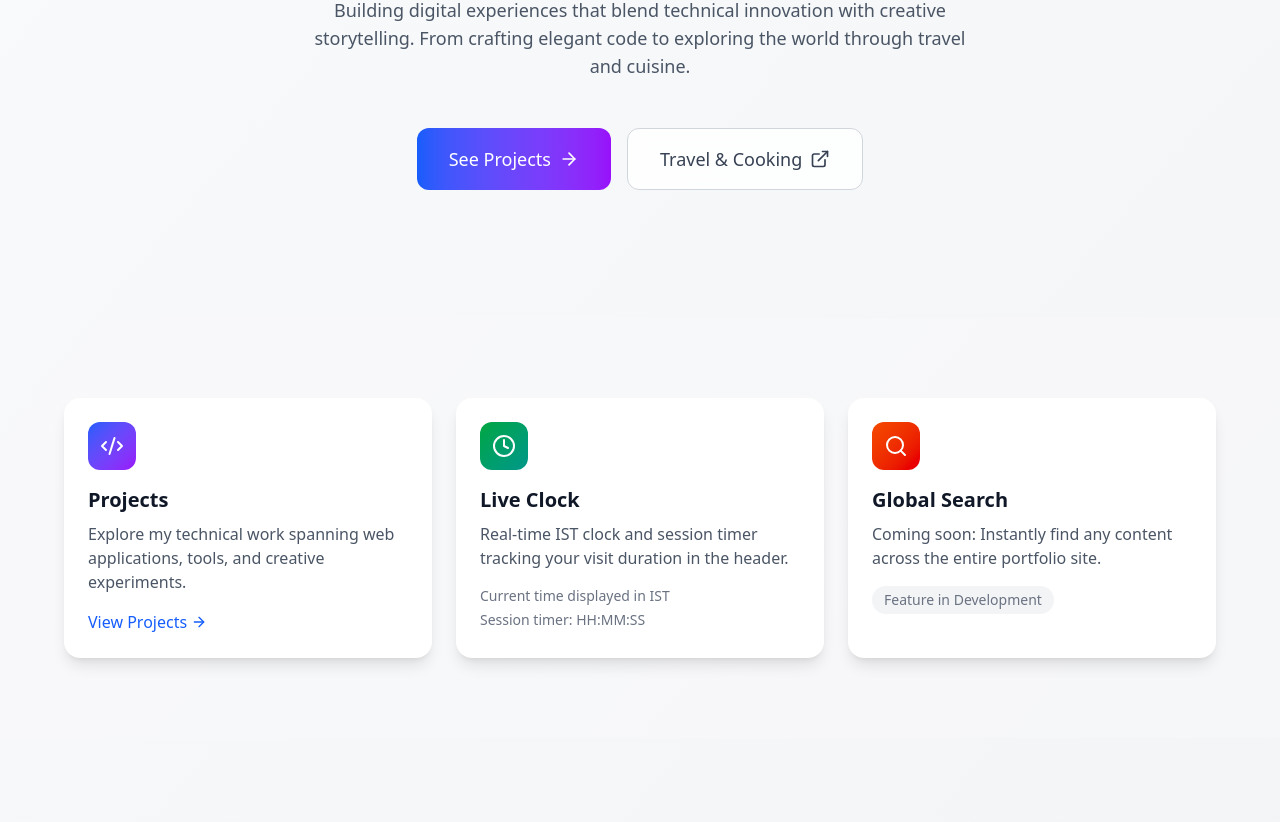
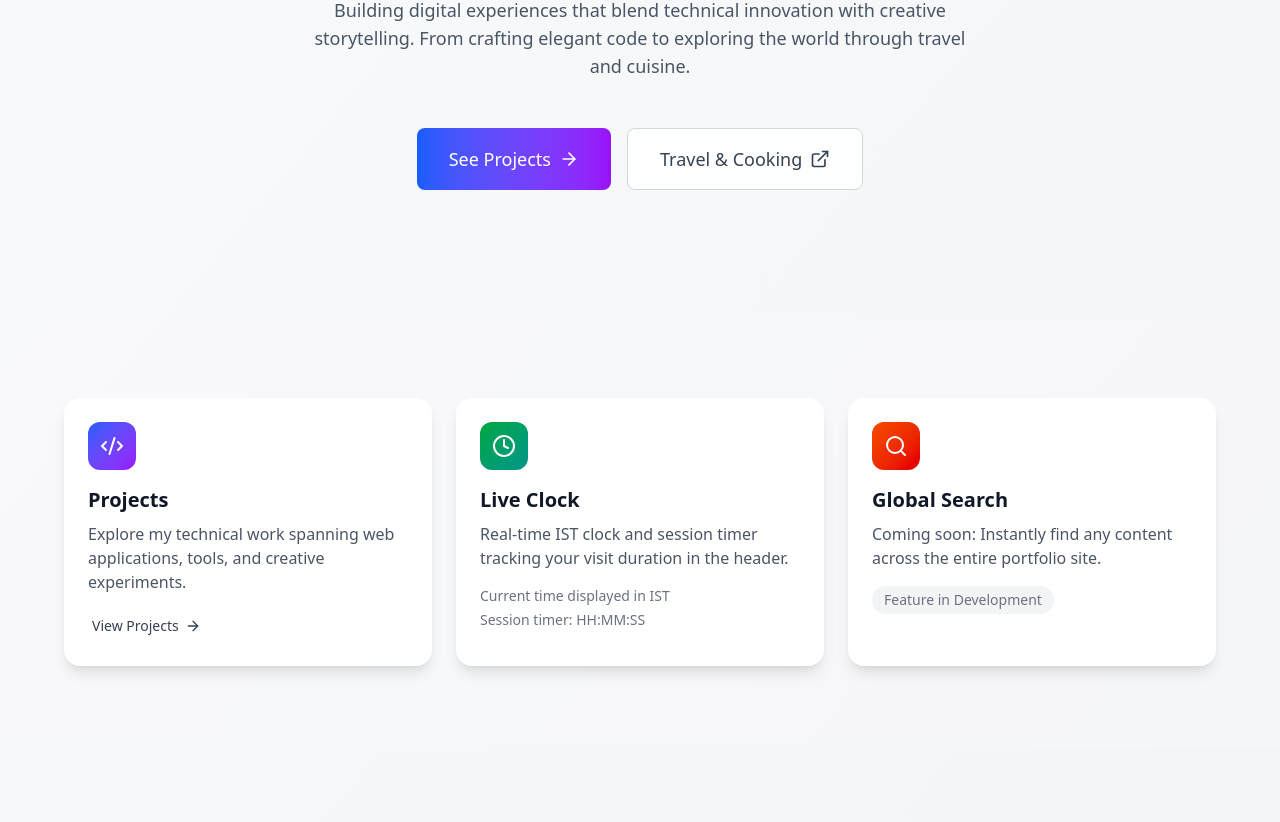
Before and after one commit to atreyidas93/pixel-and-logic, a React (Vite) app: page / in a window 1280 px wide. Shown: the part 360-1182 px from the top of the page. Built offline with nearby package versions, Linux system fonts and the light colour scheme.

Commit message:
refactored

```diff
--- /dev/null
+++ b/src/components/Button.tsx
@@ -0,0 +1,118 @@
+import React from 'react';
+import type { LucideIcon } from 'lucide-react';
+
+type ButtonVariant = 'primary' | 'secondary' | 'outline' | 'ghost' | 'gradient';
+type ButtonSize = 'sm' | 'md' | 'lg';
+
+interface ButtonProps extends React.ButtonHTMLAttributes<HTMLButtonElement> {
+  variant?: ButtonVariant;
+  size?: ButtonSize;
+  icon?: LucideIcon;
+  iconPosition?: 'left' | 'right';
+  fullWidth?: boolean;
+  active?: boolean;
+  children: React.ReactNode;
+  asChild?: boolean;
+}
+
+const Button: React.FC<ButtonProps> = ({
+  variant = 'primary',
+  size = 'md',
+  icon: Icon,
+  iconPosition = 'left',
+  fullWidth = false,
+  active = false,
+  children,
+  className = '',
+  disabled = false,
+  asChild = false,
+  ...props
+}) => {
+  const baseClasses = `
+    inline-flex items-center justify-center
+    font-medium rounded-lg
+    transition-all duration-300
+    disabled:opacity-50 disabled:cursor-not-allowed
+    focus:outline-none focus:ring-2 focus:ring-offset-2
+  `.trim();
+
+  const variantClasses: Record<ButtonVariant, string> = {
+    primary: `
+      bg-blue-600 text-white
+      hover:bg-blue-700
+      focus:ring-blue-500
+      shadow-md hover:shadow-lg
+    `,
+    secondary: `
+      bg-gray-600 text-white
+      hover:bg-gray-700
+      focus:ring-gray-500
+      shadow-md hover:shadow-lg
+    `,
+    outline: `
+      bg-transparent
+      border-2 border-gray-300 dark:border-gray-600
+      text-gray-700 dark:text-gray-300
+      hover:bg-gray-50 dark:hover:bg-gray-800
+      focus:ring-gray-500
+    `,
+    ghost: `
+      bg-transparent
+      text-gray-700 dark:text-gray-300
+      hover:bg-gray-100 dark:hover:bg-gray-800
+      focus:ring-gray-500
+    `,
+    gradient: `
+      bg-gradient-to-r from-blue-600 to-purple-600
+      text-white
+      hover:shadow-xl
+      focus:ring-purple-500
+      transform hover:-translate-y-1
+    `,
+  };
+
+  const sizeClasses: Record<ButtonSize, string> = {
+    sm: 'px-3 py-1.5 text-sm gap-1.5',
+    md: 'px-4 py-2 text-base gap-2',
+    lg: 'px-8 py-4 text-lg gap-2',
+  };
+
+  const iconSizeClasses: Record<ButtonSize, string> = {
+    sm: 'w-4 h-4',
+    md: 'w-5 h-5',
+    lg: 'w-5 h-5',
+  };
+
+  const activeClasses = active
+    ? 'bg-gradient-to-r from-blue-600 to-purple-600 text-white shadow-lg transform scale-105'
+    : '';
+
+  const widthClasses = fullWidth ? 'w-full' : '';
+
+  const combinedClasses = `
+    ${baseClasses}
+    ${variantClasses[variant]}
+    ${sizeClasses[size]}
+    ${activeClasses}
+    ${widthClasses}
+    ${className}
+  `.trim().replace(/\s+/g, ' ');
+
+  return (
+    <button
+      className={combinedClasses}
+      disabled={disabled}
+      {...props}
+    >
+      {Icon && iconPosition === 'left' && (
+        <Icon className={iconSizeClasses[size]} />
+      )}
+      {children}
+      {Icon && iconPosition === 'right' && (
+        <Icon className={iconSizeClasses[size]} />
+      )}
+    </button>
+  );
+};
+
+export default Button;
--- /dev/null
+++ b/src/components/ButtonLink.tsx
@@ -0,0 +1,151 @@
+import React from 'react';
+import { Link } from 'react-router-dom';
+import type { LucideIcon } from 'lucide-react';
+
+type ButtonVariant = 'primary' | 'secondary' | 'outline' | 'ghost' | 'gradient';
+type ButtonSize = 'sm' | 'md' | 'lg';
+
+interface ButtonLinkProps {
+  to?: string;
+  href?: string;
+  variant?: ButtonVariant;
+  size?: ButtonSize;
+  icon?: LucideIcon;
+  iconPosition?: 'left' | 'right';
+  fullWidth?: boolean;
+  active?: boolean;
+  children: React.ReactNode;
+  className?: string;
+  external?: boolean;
+  onClick?: () => void;
+}
+
+const ButtonLink: React.FC<ButtonLinkProps> = ({
+  to,
+  href,
+  variant = 'primary',
+  size = 'md',
+  icon: Icon,
+  iconPosition = 'left',
+  fullWidth = false,
+  active = false,
+  children,
+  className = '',
+  external = false,
+  onClick,
+}) => {
+  const baseClasses = `
+    inline-flex items-center justify-center
+    font-medium rounded-lg
+    transition-all duration-300
+    focus:outline-none focus:ring-2 focus:ring-offset-2
+  `.trim();
+
+  const variantClasses: Record<ButtonVariant, string> = {
+    primary: `
+      bg-blue-600 text-white
+      hover:bg-blue-700
+      focus:ring-blue-500
+      shadow-md hover:shadow-lg
+    `,
+    secondary: `
+      bg-gray-600 text-white
+      hover:bg-gray-700
+      focus:ring-gray-500
+      shadow-md hover:shadow-lg
+    `,
+    outline: `
+      bg-white/80 dark:bg-gray-800/80
+      backdrop-blur-sm
+      border border-gray-300 dark:border-gray-600
+      text-gray-700 dark:text-gray-300
+      hover:bg-gray-50 dark:hover:bg-gray-700
+      focus:ring-gray-500
+    `,
+    ghost: `
+      bg-transparent
+      text-gray-700 dark:text-gray-300
+      hover:bg-gray-100 dark:hover:bg-gray-800
+      focus:ring-gray-500
+    `,
+    gradient: `
+      bg-gradient-to-r from-blue-600 to-purple-600
+      text-white
+      hover:shadow-xl
+      focus:ring-purple-500
+      transform hover:-translate-y-1
+    `,
+  };
+
+  const sizeClasses: Record<ButtonSize, string> = {
+    sm: 'px-3 py-1.5 text-sm gap-1.5',
+    md: 'px-4 py-2 text-base gap-2',
+    lg: 'px-8 py-4 text-lg gap-2',
+  };
+
+  const iconSizeClasses: Record<ButtonSize, string> = {
+    sm: 'w-4 h-4',
+    md: 'w-5 h-5',
+    lg: 'w-5 h-5',
+  };
+
+  const activeClasses = active
+    ? 'bg-gradient-to-r from-blue-600 to-purple-600 text-white shadow-lg transform scale-105'
+    : '';
+
+  const widthClasses = fullWidth ? 'w-full' : '';
+
+  const combinedClasses = `
+    ${baseClasses}
+    ${variantClasses[variant]}
+    ${sizeClasses[size]}
+    ${activeClasses}
+    ${widthClasses}
+    ${className}
+  `.trim().replace(/\s+/g, ' ');
+
+  const content = (
+    <>
+      {Icon && iconPosition === 'left' && (
+        <Icon className={iconSizeClasses[size]} />
+      )}
+      {children}
+      {Icon && iconPosition === 'right' && (
+        <Icon className={iconSizeClasses[size]} />
+      )}
+    </>
+  );
+
+  // Internal Link (React Router)
+  if (to) {
+    return (
+      <Link to={to} className={combinedClasses} onClick={onClick}>
+        {content}
+      </Link>
+    );
+  }
+
+  // External Link
+  if (href) {
+    return (
+      <a
+        href={href}
+        className={combinedClasses}
+        target={external ? '_blank' : undefined}
+        rel={external ? 'noopener noreferrer' : undefined}
+        onClick={onClick}
+      >
+        {content}
+      </a>
+    );
+  }
+
+  // Fallback to button if neither to nor href is provided
+  return (
+    <button className={combinedClasses} onClick={onClick}>
+      {content}
+    </button>
+  );
+};
+
+export default ButtonLink;
--- a/src/pages/home.tsx
+++ b/src/pages/home.tsx
@@ -1,23 +1,19 @@
 import React from 'react';
-import { Link } from 'react-router-dom';
 import { ArrowRight, Code2, Clock, Search, ExternalLink } from 'lucide-react';
 import Card from '../components/Cards';
 import Badge from '../components/Badge';
+import ButtonLink from '../components/ButtonLink';
 
 const Home: React.FC = () => {
   return (
     <div className="min-h-screen">
-      {/* Hero Section */}
       <section className="relative overflow-hidden">
         <div className="container mx-auto px-4 py-20 md:py-32">
-          {/* Background decoration */}
           <div className="absolute inset-0 -z-10">
             <div className="absolute top-20 left-10 w-72 h-72 bg-blue-400/20 rounded-full blur-3xl"></div>
             <div className="absolute bottom-10 right-10 w-96 h-96 bg-purple-400/20 rounded-full blur-3xl"></div>
           </div>
-
           <div className="text-center max-w-4xl mx-auto">
-            {/* Main heading with animation */}
             <div className="animate-fade-in">
               <h1 className="text-4xl md:text-6xl font-bold mb-6">
                 <span className="text-gray-900 dark:text-white">Hello, I'm </span>
@@ -25,48 +21,43 @@ const Home: React.FC = () => {
                   Atreyi
                 </span>
               </h1>
-
-              {/* Tagline */}
               <p className="text-xl md:text-2xl text-gray-600 dark:text-gray-300 mb-8">
                 Engineer • Storyteller • Explorer
               </p>
-
-              {/* Description */}
               <p className="text-lg text-gray-600 dark:text-gray-400 mb-12 max-w-2xl mx-auto">
                 Building digital experiences that blend technical innovation with creative storytelling.
                 From crafting elegant code to exploring the world through travel and cuisine.
               </p>
             </div>
-
-            {/* CTA Buttons */}
             <div className="flex flex-col sm:flex-row gap-4 justify-center animate-fade-in-up">
-              <Link
+              <ButtonLink
                 to="/projects"
-                className="group inline-flex items-center justify-center px-8 py-4 text-lg font-medium text-white bg-gradient-to-r from-blue-600 to-purple-600 rounded-xl hover:shadow-xl transition-all duration-300 transform hover:-translate-y-1"
+                variant="gradient"
+                size="lg"
+                icon={ArrowRight}
+                iconPosition="right"
+                className="group"
               >
                 See Projects
-                <ArrowRight className="ml-2 w-5 h-5 group-hover:translate-x-1 transition-transform" />
-              </Link>
-
-              <a
+              </ButtonLink>
+              <ButtonLink
                 href="https://sites.google.com/view/the-nomad-lens"
-                target="_blank"
-                rel="noopener noreferrer"
-                className="group inline-flex items-center justify-center px-8 py-4 text-lg font-medium text-gray-700 dark:text-gray-300 bg-white/80 dark:bg-gray-800/80 backdrop-blur-sm border border-gray-300 dark:border-gray-600 rounded-xl hover:shadow-lg transition-all duration-300 transform hover:-translate-y-1"
+                variant="outline"
+                size="lg"
+                icon={ExternalLink}
+                iconPosition="right"
+                external
+                className="group"
               >
                 Travel & Cooking
-                <ExternalLink className="ml-2 w-5 h-5 group-hover:rotate-12 transition-transform" />
-              </a>
+              </ButtonLink>
             </div>
           </div>
         </div>
       </section>
-
-      {/* Feature Cards Section */}
       <section className="py-20 bg-gray-50/50 dark:bg-gray-900/50">
         <div className="container mx-auto px-4">
           <div className="grid md:grid-cols-3 gap-6 max-w-6xl mx-auto">
-            {/* Projects Card */}
             <Card
               icon={Code2}
               iconGradient="from-blue-600 to-purple-600"
@@ -74,16 +65,17 @@ const Home: React.FC = () => {
               description="Explore my technical work spanning web applications, tools, and creative experiments."
               gradient="blue-purple"
             >
-              <Link
+              <ButtonLink
                 to="/projects"
-                className="inline-flex items-center text-blue-600 dark:text-blue-400 font-medium hover:gap-2 transition-all"
+                variant="ghost"
+                size="sm"
+                icon={ArrowRight}
+                iconPosition="right"
+                className="text-blue-600 dark:text-blue-400 hover:text-blue-700 dark:hover:text-blue-300 -ml-2"
               >
                 View Projects
-                <ArrowRight className="ml-1 w-4 h-4" />
-              </Link>
+              </ButtonLink>
             </Card>
-
-            {/* Clock Card */}
             <Card
               icon={Clock}
               iconGradient="from-green-600 to-teal-600"
@@ -96,8 +88,6 @@ const Home: React.FC = () => {
                 <div className="mt-1">Session timer: HH:MM:SS</div>
               </div>
             </Card>
-
-            {/* Search Card */}
             <Card
               icon={Search}
               iconGradient="from-orange-600 to-red-600"
@@ -112,8 +102,6 @@ const Home: React.FC = () => {
           </div>
         </div>
       </section>
-
-      {/* Optional: Additional Hero Content */}
       <section className="py-20">
         <div className="container mx-auto px-4 text-center">
           <h2 className="text-3xl font-bold mb-4 text-gray-900 dark:text-white">
```
